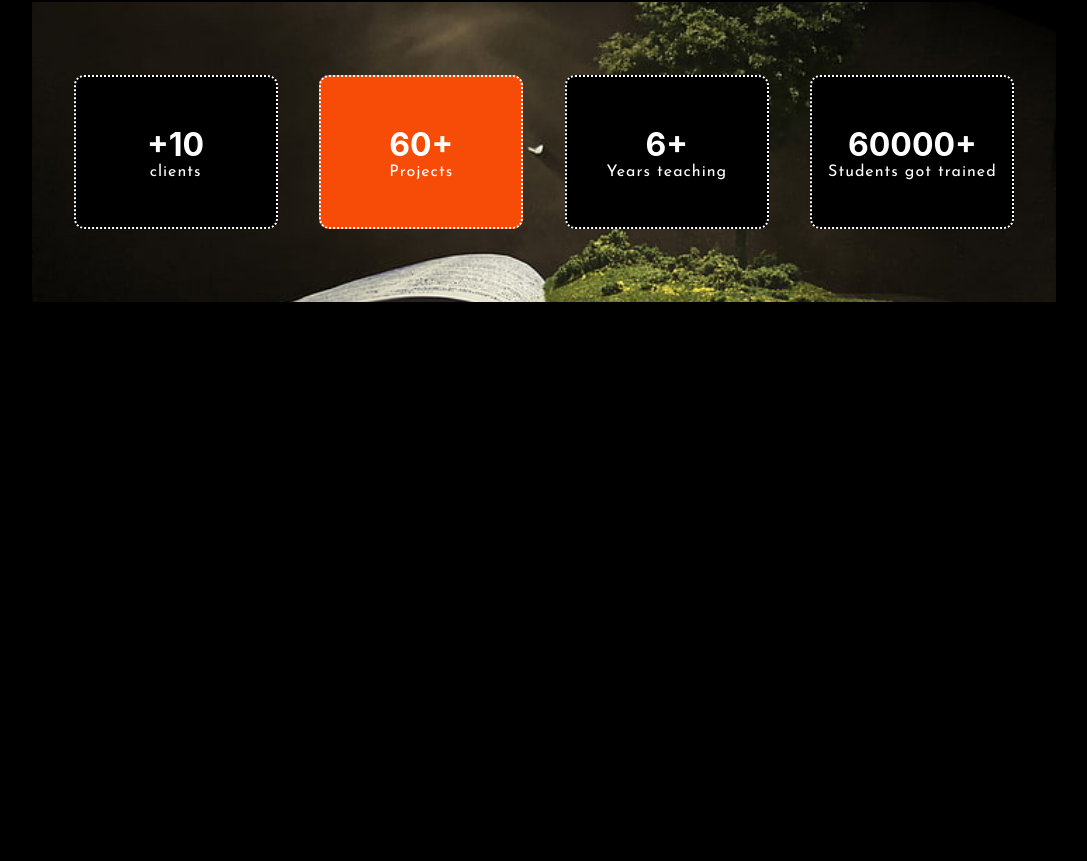
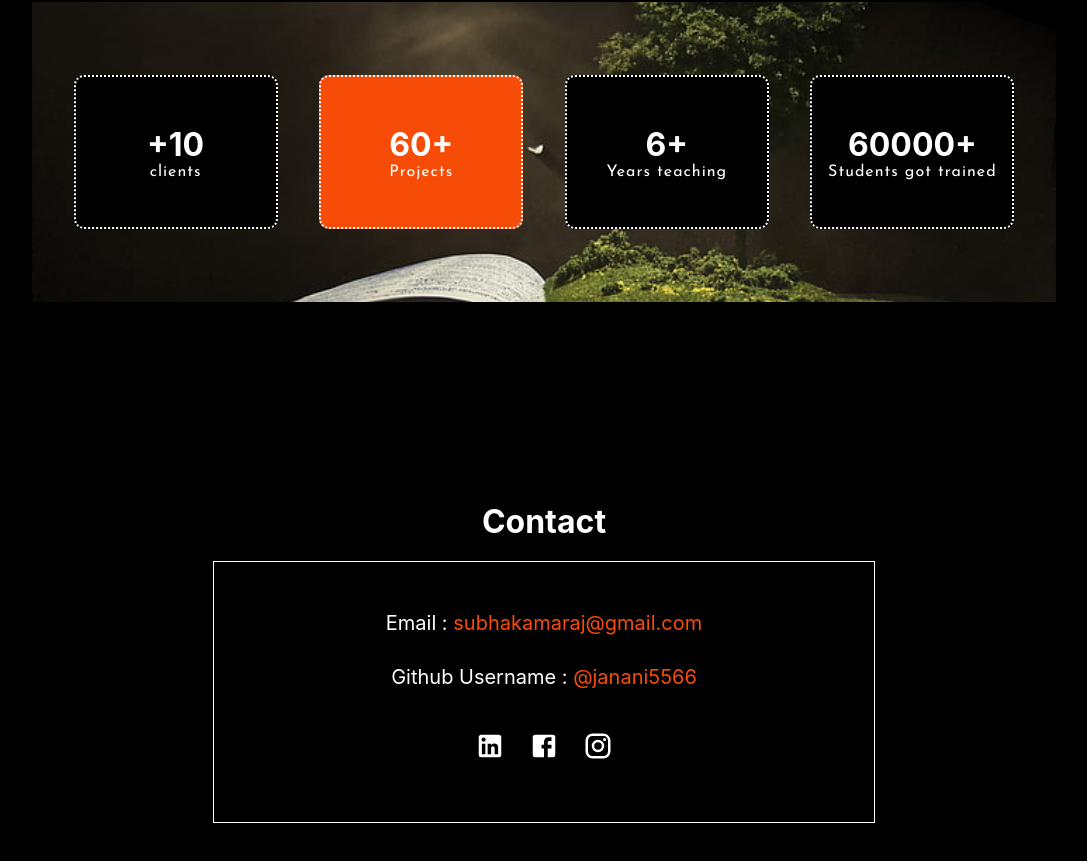
Before and after one commit to janani5566/my-portfolio, a React (Create React App) app: page / in a window 1280 px wide. Shown: the part 2461-3322 px from the top of the page, without its empty margins (96-1183 px from the left). Before the commit the page ends 3089 px from the top, so only its background shows below. Built offline with nearby package versions, Linux system fonts and the light colour scheme.

Commit message:
contact finished

```diff
--- a/src/Components/Contact/Contact.css
+++ b/src/Components/Contact/Contact.css
@@ -0,0 +1,39 @@
+.contact{
+    display: flex;
+    flex-direction: column;
+    color: white;
+    justify-content: center;
+    margin: 200px 0 100px;
+    align-items: center;
+}
+
+.contact__container{
+    border: 1px solid white;
+    width: 600px;
+    height: 200px;
+    display: flex;
+    flex-direction: column;
+    align-items: center;
+    justify-content: center;
+    padding: 30px;
+    margin-top: 20px;
+}
+
+.contact__container > p {
+    font-size: 20px;
+    text-align: left;
+    padding-bottom: 30px;
+}
+
+.contact__container > p > span {
+    color: #f64c08;
+}
+
+.contact__icons > a > button > span .MuiSvgIcon-root{
+   color: white;
+   font-size: 30px;
+}
+
+.contact__icons > a > button {
+    color: white !important;
+}
--- a/src/Components/Contact/Contact.js
+++ b/src/Components/Contact/Contact.js
@@ -7,7 +7,7 @@ import "./Contact.css"
 const Contact = () => {
   return (
     <Element className="contact" id="contact">
-      <h1>
+      <h1>Contact</h1>
         <div className="contact__container">
             <p>
                 Email : <span>subhakamaraj@gmail.com</span>
@@ -15,7 +15,7 @@ const Contact = () => {
             <p>
                 Github Username : <span>@janani5566</span>
             </p>
-            <div className="contact_icons">
+            <div className="contact__icons">
               <a href="google.com">
                  <IconButton>
                     <LinkedIn />
@@ -34,7 +34,6 @@ const Contact = () => {
             </div>
 
         </div>
-      </h1>
     </Element>
   )
 }
```
